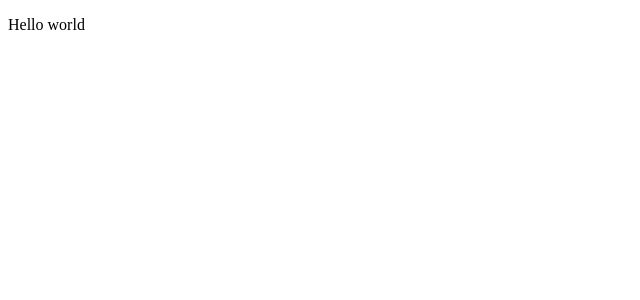
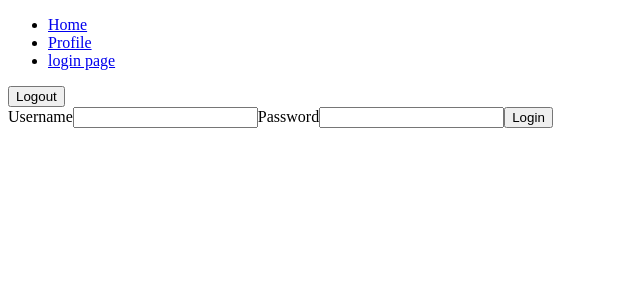
Before and after one commit to eherra/failOverflow, a React (Create React App) app in the folder frontend/: page /login in a window 1280 px wide. Shown: the top 300 px of the page, without its empty margins (0-640 px from the left). Built offline with nearby package versions, Linux system fonts and the light colour scheme.

Commit message:
Added React router and created init pages

```diff
--- a/frontend/package.json
+++ b/frontend/package.json
@@ -10,9 +10,12 @@
     "@types/node": "^16.18.11",
     "@types/react": "^18.0.26",
     "@types/react-dom": "^18.0.10",
+    "grommet": "^2.29.0",
+    "grommet-icons": "^4.8.0",
     "react": "^18.2.0",
     "react-dom": "^18.2.0",
     "react-scripts": "5.0.1",
+    "styled-components": "^5.3.6",
     "typescript": "^4.9.4",
     "web-vitals": "^2.1.4"
   },
@@ -40,5 +43,8 @@
       "last 1 firefox version",
       "last 1 safari version"
     ]
+  },
+  "devDependencies": {
+    "react-router-dom": "^6.6.2"
   }
 }
--- a/frontend/src/App.tsx
+++ b/frontend/src/App.tsx
@@ -1,8 +1,20 @@
+import { BrowserRouter, Routes, Route } from "react-router-dom";
+import Layout from "./pages/Layout"
+import Home from "./pages/home/Home"
+import Profile from "./pages/profile/Profile"
+import Login from "./pages/login/Login";
+
 const App = () => {
   return (
-    <div>
-      <p>Hello world</p>
-    </div>
+    <BrowserRouter>
+      <Routes>
+        <Route path="/" element={<Layout />}>
+          <Route index element={<Home />} />
+          <Route path="login" element={<Login />} />
+          <Route path="profile" element={<Profile />} />
+        </Route>
+      </Routes>
+    </BrowserRouter>
   );
 };
 
--- /dev/null
+++ b/frontend/src/pages/Layout.tsx
@@ -0,0 +1,27 @@
+import React from "react";
+import { Outlet, Link } from "react-router-dom";
+
+const Layout = () => {
+  return (
+    <>
+      <nav>
+        <ul>
+          <li>
+            <Link to="/">Home</Link>
+          </li>
+          <li>
+            <Link to="/profile">Profile</Link>
+          </li>
+          <li>
+            <Link to="/login">login page</Link>
+          </li>
+        </ul>
+        <button type="button">Logout</button>
+      </nav>
+
+      <Outlet />
+    </>
+  )
+};
+
+export default Layout;
--- /dev/null
+++ b/frontend/src/pages/home/Home.tsx
@@ -0,0 +1,5 @@
+const Home = () => {
+  return <h1>Homepage, hello world</h1>;
+};
+
+export default Home;
--- /dev/null
+++ b/frontend/src/pages/login/Login.tsx
@@ -0,0 +1,11 @@
+import LoginForm from "./LoginForm";
+
+const Login = () => {
+  return (
+    <>
+      <LoginForm />
+    </>
+  )
+};
+
+export default Login;
--- /dev/null
+++ b/frontend/src/pages/login/LoginForm.tsx
@@ -0,0 +1,38 @@
+import React, { useState } from 'react';
+
+const Login = () => {
+  const [username, setUsername] = useState('');
+  const [password, setPassword] = useState('');
+
+  const handleUsernameChange = (event: React.ChangeEvent<HTMLInputElement>): void => {
+    setUsername(event.target.value);
+  };
+
+  const handlePasswordChange = (event: React.ChangeEvent<HTMLInputElement>): void => {
+    setPassword(event.target.value);
+  };
+
+  return (
+    <>
+      <form>
+        <label htmlFor='username'>Username</label>
+        <input
+          type='text'
+          name='username'
+          value={username}
+          onChange={handleUsernameChange}
+        />
+        <label htmlFor='password'>Password</label>
+        <input
+          type='password'
+          name='password'
+          value={password}
+          onChange={handlePasswordChange}
+        />
+        <button type='submit'>Login</button>
+      </form>
+    </>
+  );
+};
+
+export default Login;
--- /dev/null
+++ b/frontend/src/pages/profile/Profile.tsx
@@ -0,0 +1,5 @@
+const Profile = () => {
+  return <h1>Profile, hello world</h1>;
+};
+
+export default Profile;
```
Also changed, not shown: 4 other files (tests, documents, lock files or other folders).
